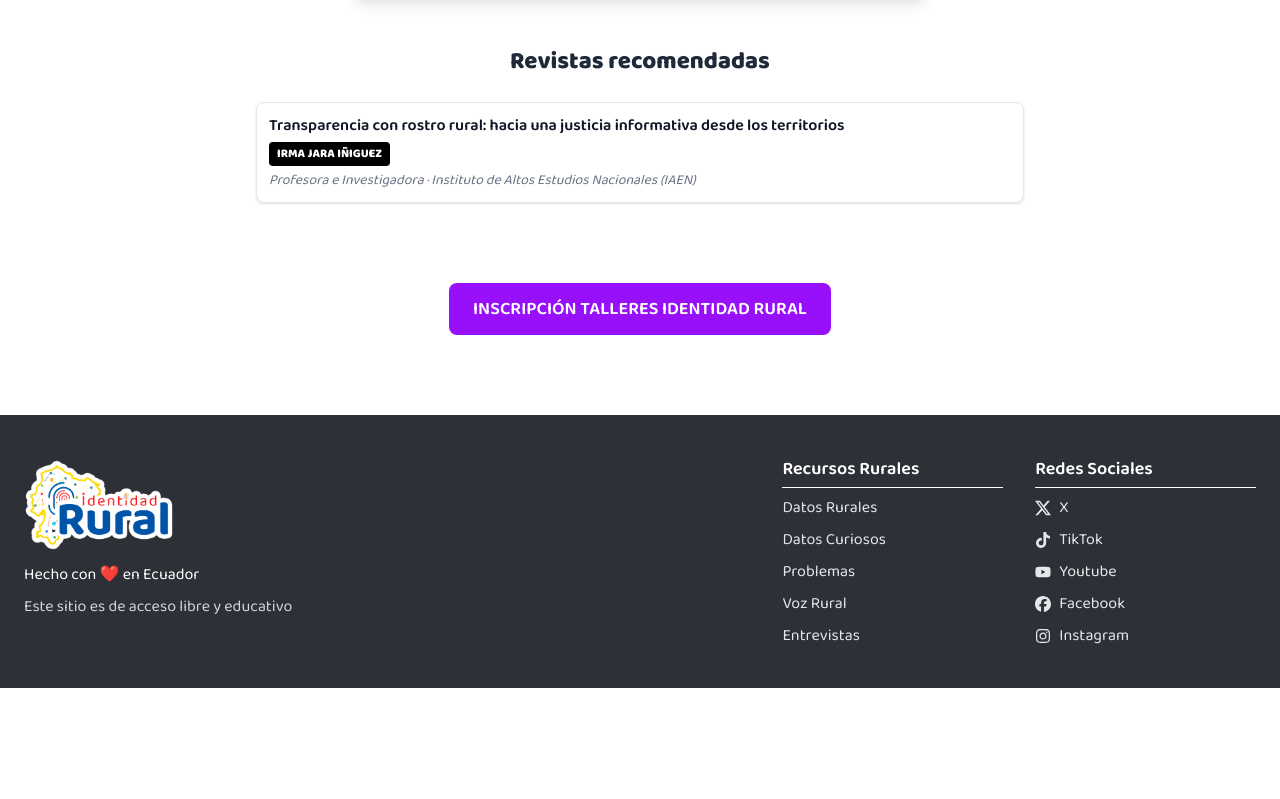
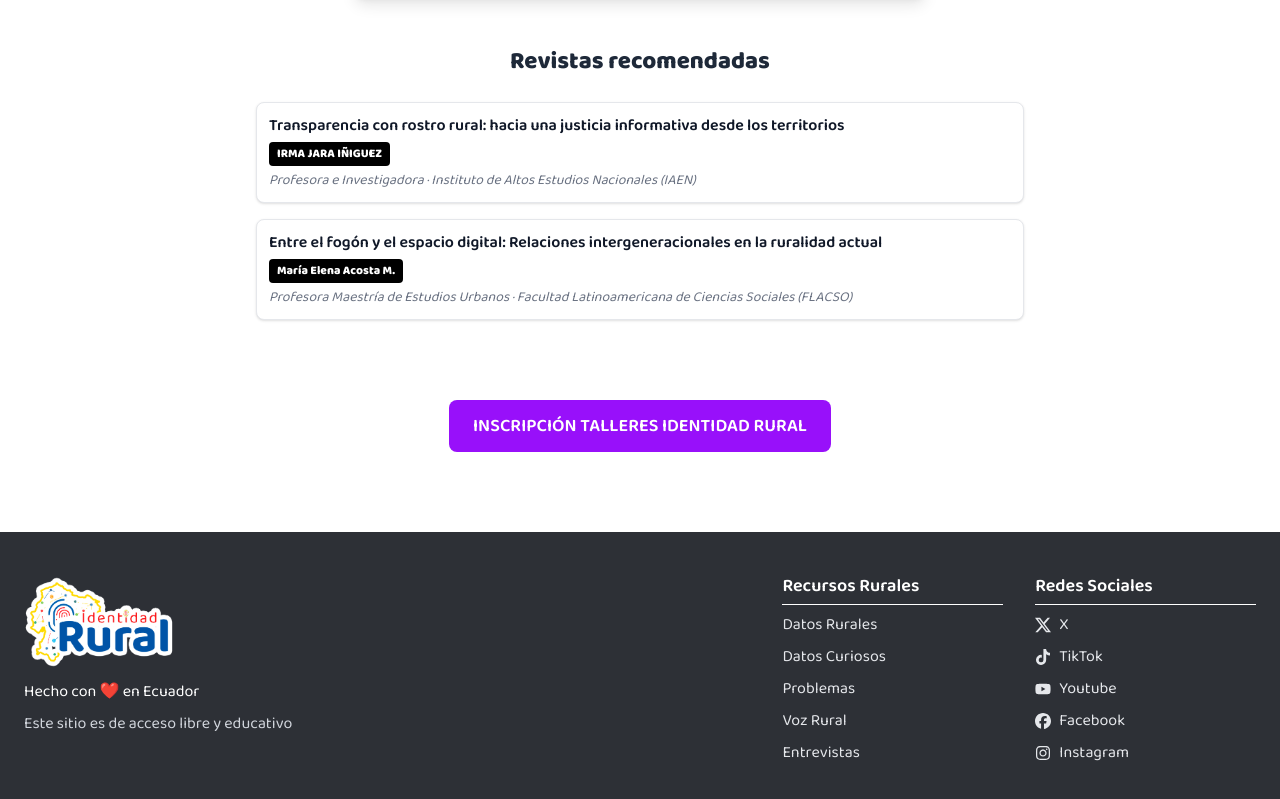
Before and after one commit to ssebastiantamayo/ConagopareWeb, a Next.js app: page /Difunde in a window 1280 px wide. Shown: the part 2299-3098 px from the top of the page. Before the commit the page ends 2987 px from the top, so only its background shows below. Built offline with nearby package versions, Linux system fonts and the light colour scheme.

Commit message:
Update page.tsx

```diff
--- a/src/app/Difunde/page.tsx
+++ b/src/app/Difunde/page.tsx
@@ -200,6 +200,27 @@ export default function Difunde() {
                 </div>
               </div>
             </Link>
+<Link href="/Articulos/src/app/Articulos/Entre el fogón y el espacio digital: Relaciones intergeneracionales en la ruralidad actual" className="block group">
+              <div className="flex bg-white shadow border border-gray-200 rounded-lg overflow-hidden hover:bg-gray-50 transition">
+                {/*} <img
+                      src="/images/difunde/revista-rural.png"
+                      alt="Transparencia con rostro rural"
+                      className="w-24 h-24 object-cover"
+                    />{*/}
+                <div className="p-3 flex-1 text-left">
+                  <h4 className="text-base font-semibold text-gray-900 leading-snug group-hover:underline mb-1">
+                    Entre el fogón y el espacio digital: Relaciones intergeneracionales en la ruralidad actual
+                  </h4>
+                  <span className="bg-black text-white text-xs font-bold px-2 py-1 rounded inline-block mb-1">
+                    María Elena Acosta M.
+                  </span>
+                  <p className="text-sm text-gray-500 italic">
+                    Profesora Maestría de Estudios Urbanos · Facultad Latinoamericana de Ciencias Sociales (FLACSO)
+                  </p>
+                </div>
+              </div>
+            </Link>
+
 
           </div>
         </div>
```
